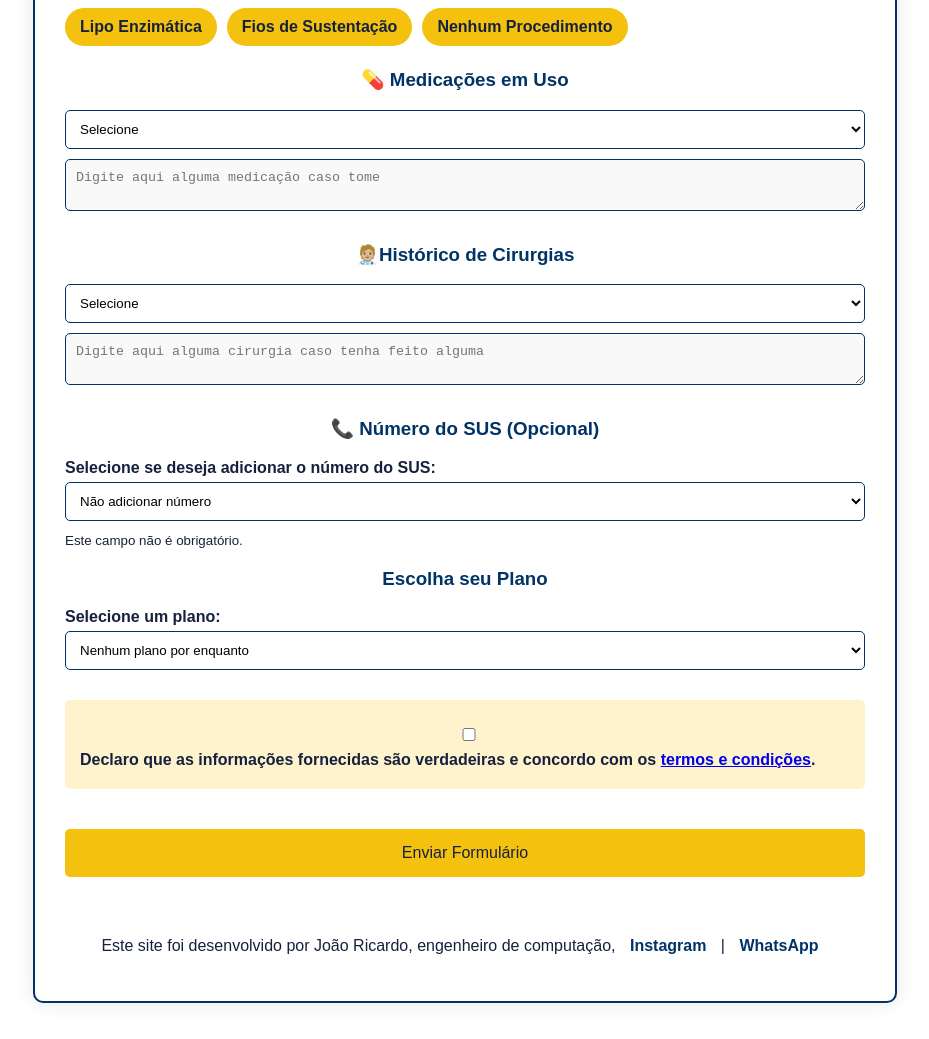
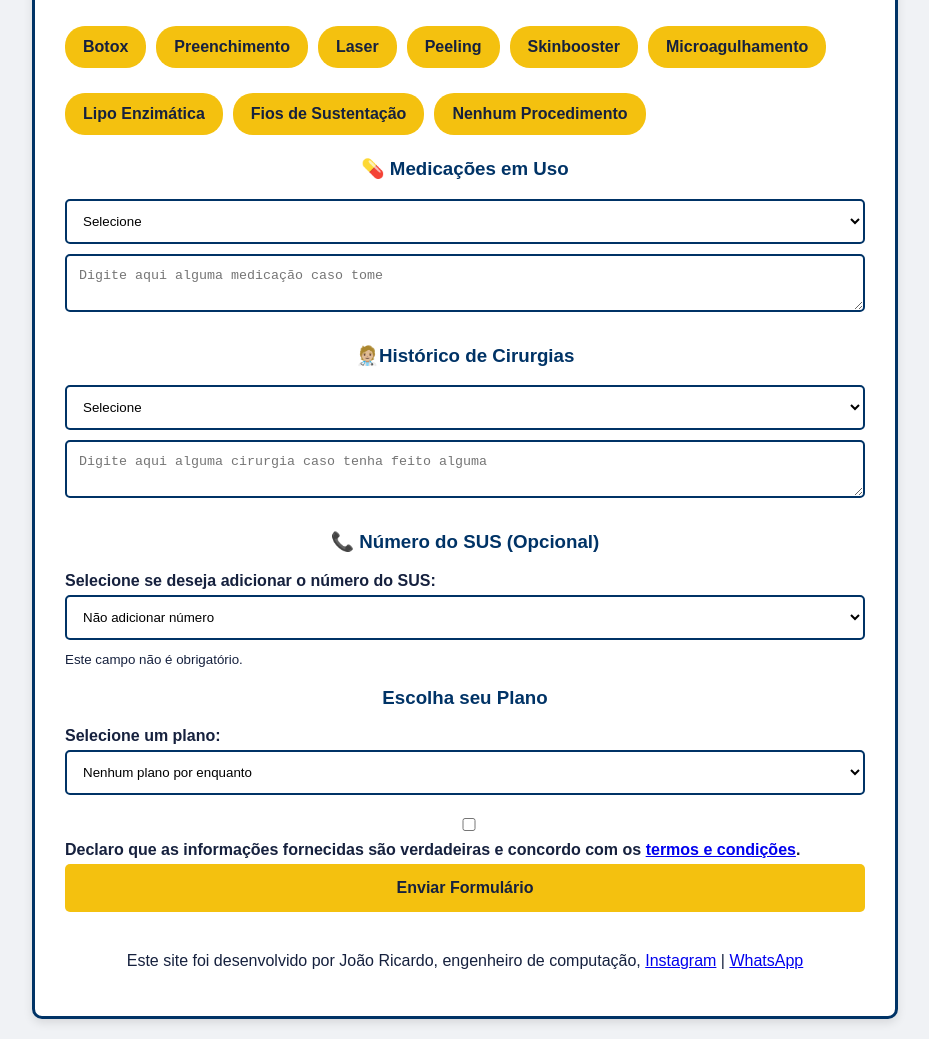
Before and after one commit to joaoricardobr/formularioclinica, a plain HTML site: page index.html in a window 1280 px wide. Shown: the part 1480-2519 px from the top of the page, without its empty margins (175-1104 px from the left). Drawn offline with Linux system fonts and the light colour scheme; no server answers.

Commit message:
Update index.html

```diff
--- a/index.html
+++ b/index.html
@@ -7,7 +7,7 @@
     <style>
         body {
             font-family: Arial, sans-serif;
-            background-color: white;
+            background-color: #f0f2f5;
             margin: 0;
             padding: 20px;
             color: #16213e;
@@ -18,8 +18,8 @@
             background: white;
             padding: 30px;
             border-radius: 10px;
-            box-shadow: 0 0 20px rgba(0, 0, 0, 0.1);
-            border: 2px solid #003366; /* Azul escuro */
+            box-shadow: 0 4px 10px rgba(0, 0, 0, 0.1);
+            border: 3px solid #003366;
         }
         h2, h3 {
             color: #003366;
@@ -32,15 +32,18 @@
         }
         input, select, textarea {
             width: 100%;
-            padding: 10px;
-            border: 1px solid #003366; /* Azul escuro */
+            padding: 12px;
+            border: 2px solid #003366;
             border-radius: 5px;
             margin-bottom: 10px;
             box-sizing: border-box;
-            background: #f9f9f9;
+            background: #ffffff;
+            transition: 0.3s;
         }
-        select {
-            background: #ffffff; /* Fundo branco para seleção */
+        input:focus, select:focus, textarea:focus {
+            border-color: #f4c10f;
+            outline: none;
+            box-shadow: 0 0 8px rgba(244, 193, 15, 0.5);
         }
         .toggle-group {
             display: flex;
@@ -52,17 +55,19 @@
             align-items: center;
             gap: 8px;
             background: #f4c10f;
-            padding: 10px 15px;
+            padding: 12px 18px;
             border-radius: 20px;
             cursor: pointer;
             transition: 0.3s;
+            font-weight: bold;
         }
         .toggle-group input {
             display: none;
         }
         .toggle-group input:checked + label {
-            background: #e3f2fd;
-            color: #16213e;
+            background: #003366;
+            color: white;
+            transform: scale(1.05);
         }
         button {
             background: #f4c10f;
@@ -72,29 +77,27 @@
             border-radius: 5px;
             cursor: pointer;
             font-size: 16px;
-            margin: 20px 0;
             width: 100%;
-            transition: background 0.3s;
+            transition: background 0.3s, transform 0.2s;
+            font-weight: bold;
         }
         button:hover {
             background: #ffcc00;
+            transform: scale(1.05);
         }
-        .consentimento {
-            background: #fff3cd;
-            padding: 15px;
-            border-radius: 5px;
-            margin: 20px 0;
+        .info-text {
+            font-size: 14px;
+            color: #555;
+            margin-bottom: 10px;
         }
         footer {
             text-align: center;
             margin-top: 40px;
         }
-        footer a {
-            color: #003366;
-            text-decoration: none;
-            font-weight: bold;
-            margin: 0 10px;
-        }
+    </style>
+</head>
+<body>
+
     </style>
   <script>
     // Função para validar e enviar os dados do formulário
```
